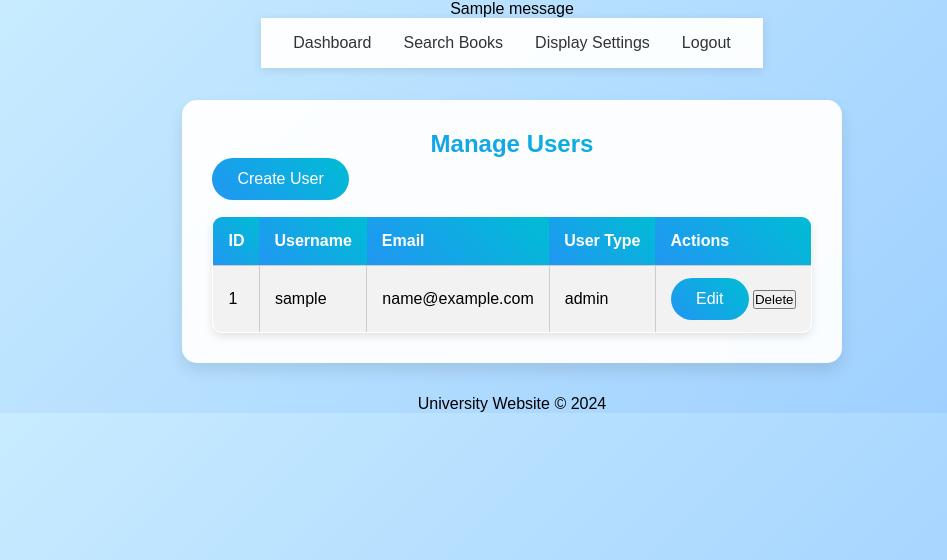
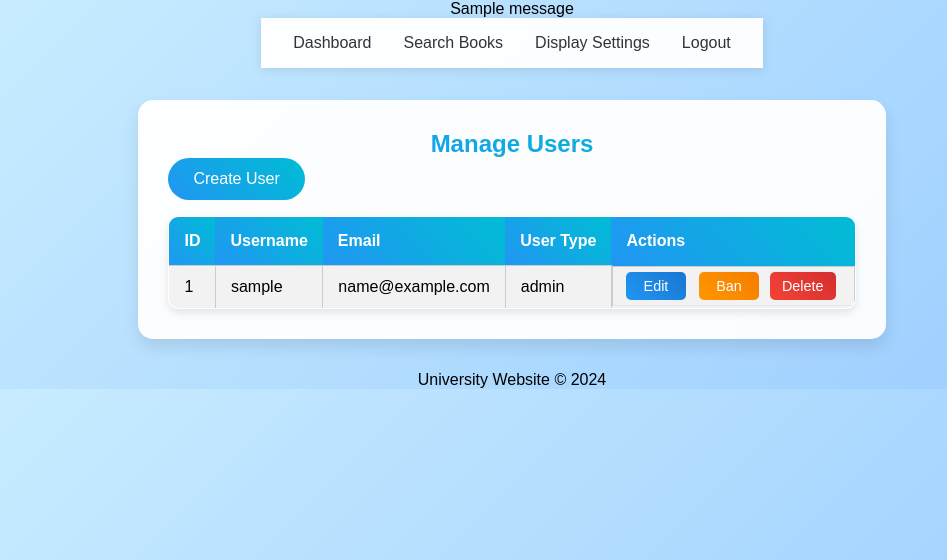
Before and after one commit to mrle0429/University-System-Web, a Flask app: page /admin/manage_users in a window 1280 px wide. Shown: the top 560 px of the page, without its empty margins (128-1075 px from the left). Run offline with Flask 3, Linux system fonts and the light colour scheme; a user stored in the database is signed in; tables that the repository leaves empty hold one stand-in row (values such as "Sample post"); one stand-in notice (Sample message) is shown; some libraries are stand-ins or nearby versions.

Commit message:
1. 添加禁止用户登录功能 2. 增加管理员查看日志 3. 修改管理员页面布局

```diff
--- a/app/models.py
+++ b/app/models.py
@@ -10,6 +10,7 @@ class User(UserMixin, db.Model):
     user_type = db.Column(db.String(20), nullable=False)  # e.g., 'student', 'teacher', etc.
     created_at = db.Column(db.DateTime, default=datetime.utcnow)
     updated_at = db.Column(db.DateTime, default=datetime.utcnow, onupdate=datetime.utcnow)
+    is_banned = db.Column(db.Boolean, default=False)  # 只保留一个封禁状态字段
 
     def __repr__(self):
         return f'<User {self.username}>'
--- a/app/routes.py
+++ b/app/routes.py
@@ -6,8 +6,22 @@ from app.forms import RegisterForm, LoginForm, TeacherProfileForm, StudentProfil
 from app.models import User, TeacherProfile, StudentProfile, Course, CourseRegistration, db, ForumPost, ForumReply, \
     LibraryStaffProfile, LibraryResource, StudentGrade, EBikeLicense, SecurityProfile, AdminProfile, UserPreference
 from werkzeug.security import generate_password_hash, check_password_hash
+from app.utils.logger import SystemLogger
+import os
 
 main_routes = Blueprint('main', __name__)
+
+# 创建全局logger实例
+system_logger = SystemLogger()
+
+@main_routes.before_request
+def check_banned():
+    # 检查当前用户是否登录且被封禁
+    if current_user.is_authenticated and current_user.is_banned:
+        # 如果是被封禁用户,则登出并重定向到首页
+        logout_user()
+        flash('Your account has been banned. Please contact the administrator.','danger')
+        return redirect(url_for('main.index'))
 
 @main_routes.route('/', methods=['GET', 'POST'])
 def index():
@@ -18,10 +32,16 @@ def index():
     if form.validate_on_submit():
         user = User.query.filter_by(email=form.email.data).first()
         if user and check_password_hash(user.password, form.password.data):
+            if user.is_banned:
+                system_logger.log_warning(f"Banned user attempted to login: {user.username}")
+                flash('Your account has been banned.', 'danger')
+                return redirect(url_for('main.index'))
+
             login_user(user)
-            flash('Login successful!', 'success')
+            system_logger.log_info(f"User logged in successfully: {user.username}")
             return redirect(url_for('main.profile', user_id=user.id))
         else:
+            system_logger.log_warning(f"Failed login attempt for email: {form.email.data}")
             flash('Login failed. Please check your email and password.', 'danger')
 
     return render_template('index.html', form=form)
@@ -317,6 +337,7 @@ def delete_course(course_id):
 @main_routes.route('/forum/<string:board_type>')
 @login_required
 def forum(board_type):
+
     # 确只有学生和老师可以访问
     if current_user.user_type not in ['student', 'teacher']:
         flash("You are not authorized to access this board.", "danger")
@@ -355,6 +376,7 @@ def create_post(board_type):
         )
         db.session.add(new_post)
         db.session.commit()
+        system_logger.log_info(f"User {current_user.username} created a new post in {board_type} board")
         flash("Post created successfully!", "success")
         return redirect(url_for('main.forum', board_type=board_type))
     return render_template('create_post.html', form=form, board_type=board_type)
@@ -532,6 +554,7 @@ def delete_book(book_id):
     db.session.delete(book)
     db.session.commit()
     flash('Book deleted successfully!', 'success')
+    system_logger.log_info(f"Library staff {current_user.username} deleted book: {book_title}")
     return redirect(url_for('main.manage_books'))
 
 @main_routes.route('/view_grades/<int:student_id>', methods=['GET'])
@@ -576,11 +599,13 @@ def add_grade():
         if grade_entry:
             # 更新现有成绩
             grade_entry.grade = form.grade.data
+            system_logger.log_info(f"Teacher {current_user.username} updated grade for student {student_id} in course {course_id}")
             flash("Grade updated successfully!", "success")
         else:
             # 创建新的成绩记录
             grade_entry = StudentGrade(student_id=student_id, course_id=course_id, grade=form.grade.data)
             db.session.add(grade_entry)
+            system_logger.log_info(f"Teacher {current_user.username} added new grade for student {student_id} in course {course_id}")
             flash("Grade added successfully!", "success")
 
         db.session.commit()
@@ -724,6 +749,7 @@ def manage_users():
         return redirect(url_for('main.index'))
 
     users = User.query.all()
+    system_logger.log_info(f"Admin {current_user.username} accessed user management")
     return render_template('manage_users.html', users=users)
 
 #管理员创建用户
@@ -748,6 +774,7 @@ def create_user():
         )
         db.session.add(new_user)
         db.session.commit()
+        system_logger.log_info(f"Admin {current_user.username} created new user: {new_user.username} ({new_user.user_type})")
         flash(f'用户 {form.username.data} 创建成功！', 'success')
         return redirect(url_for('main.manage_users'))
     return render_template('create_user.html', form=form)
@@ -761,7 +788,8 @@ def delete_user(user_id):
 
     try:
         user = User.query.get_or_404(user_id)
-
+        username = user.username
+        user_type = user.user_type
         # 1. 根据用户类型处理特定关联数据
         if user.user_type == 'student':
             # 处理学生相关数据
@@ -792,9 +820,8 @@ def delete_user(user_id):
             # 检查是否是最后一个管理员
             admin_count = User.query.filter_by(user_type='admin').count()
             if admin_count <= 1:
-                print("尝试删除最后一个管理员")  # 调试信息
                 from flask import session
-                session['_flashes'] = [(u'danger', u'无法删除最后一个管理员账号！')]
+                session['_flashes'] = [(u'danger', u'Cannot delete the last admin account.')]
                 return redirect(url_for('main.manage_users'))
             AdminProfile.query.filter_by(user_id=user.id).delete()
 
@@ -813,12 +840,14 @@ def delete_user(user_id):
         db.session.delete(user)
         db.session.commit()
 
-        flash('用户删除成功！', 'success')
+        system_logger.log_info(f"Admin {current_user.username} deleted user: {username} ({user_type})")
+        flash('User Delete Success!', 'success')
         return redirect(url_for('main.manage_users'))
 
     except Exception as e:
+        system_logger.log_error(f"Error deleting user {user_id}: {str(e)}")
         db.session.rollback()
-        flash(f'删除用户时出错：{str(e)}', 'danger')
+        flash(f'Delete Error:{str(e)}', 'danger')
         return redirect(url_for('main.manage_users'))
 
 
@@ -910,7 +939,74 @@ def edit_user(user_id):
             user.password = generate_password_hash(form.password.data, method='pbkdf2:sha256')
 
         db.session.commit()
-        flash(f'用户 {user.username} 更新成功！', 'success')
+        flash(f'User {user.username} update success !', 'success')
         return redirect(url_for('main.manage_users'))
 
     return render_template('edit_user.html', form=form, user=user)
+
+@main_routes.route('/admin/ban_user/<int:user_id>', methods=['POST'])
+@login_required
+def ban_user(user_id):
+    if current_user.user_type != 'admin':
+        flash('Access denied. Admin only.', 'danger')
+        return redirect(url_for('main.index'))
+
+    user = User.query.get_or_404(user_id)
+    user.is_banned = True
+    db.session.commit()
+    system_logger.log_warning(f"Admin {current_user.username} banned user: {user.username}")
+    flash(f'User {user.username} has been banned.', 'success')
+    return redirect(url_for('main.manage_users'))
+
+@main_routes.route('/admin/unban_user/<int:user_id>', methods=['POST'])
+@login_required
+def unban_user(user_id):
+    if current_user.user_type != 'admin':
+        flash('Access denied. Admin only.', 'danger')
+        return redirect(url_for('main.index'))
+
+    user = User.query.get_or_404(user_id)
+    user.is_banned = False
+    db.session.commit()
+    system_logger.log_info(f"Admin {current_user.username} unbanned user: {user.username}")
+    flash(f'User {user.username} has been unbanned.', 'success')
+    return redirect(url_for('main.manage_users'))
+
+@main_routes.route('/admin/view_logs')
+@login_required
+def view_logs():
+    if current_user.user_type != 'admin':
+        flash('Access denied. Admin only.', 'danger')
+        return redirect(url_for('main.index'))
+
+    # 获取日志文件列表
+    log_dir = 'logs'
+    log_files = []
+    if os.path.exists(log_dir):
+        log_files = [f for f in os.listdir(log_dir) if f.endswith('.log')]
+        log_files.sort(reverse=True)  # 最新的文件在前
+
+    # 读取选定的日志文件
+    selected_log = request.args.get('file', '')
+    log_content = {'errors': [], 'warnings': [], 'info': []}
+
+    if selected_log and selected_log in log_files:
+        with open(os.path.join(log_dir, selected_log), 'r', encoding='utf-8') as f:
+            for line in f:
+                if 'ERROR' in line:
+                    log_content['errors'].append(line)
+                elif 'WARNING' in line:
+                    log_content['warnings'].append(line)
+                elif 'INFO' in line:
+                    log_content['info'].append(line)
+
+    return render_template('view_logs.html',
+                         log_files=log_files,
+                         selected_log=selected_log,
+                         log_content=log_content)
+
+
+@main_routes.errorhandler(Exception)
+def handle_error(error):
+    system_logger.log_error(f"System error: {str(error)}")
+    return 'Internal Server Error', 500
--- a/app/static/css/style.css
+++ b/app/static/css/style.css
@@ -828,3 +828,108 @@ textarea {
 .mb-4 {
     margin-bottom: 1.5rem; /* 24px */
 }
+
+.log-entry {
+    font-family: monospace;
+    padding: 5px;
+    margin-bottom: 5px;
+    border-bottom: 1px solid #eee;
+    white-space: pre-wrap;
+    word-wrap: break-word;
+}
+
+.card-header h5 {
+    margin: 0;
+}
+
+/* 管理操作按钮基础样式 */
+.admin-btn {
+    display: inline-block;
+    padding: 6px 12px;  /* 稍微减小padding使按钮更紧凑 */
+    margin: 0 3px;      /* 减小边距 */
+    border: none;
+    border-radius: 5px;
+    color: white;
+    font-size: 0.9rem;
+    cursor: pointer;
+    transition: all 0.3s ease;
+    text-decoration: none;
+    text-align: center;
+    min-width: 60px;    /* 确保按钮最小宽度一致 */
+}
+
+.admin-btn:hover {
+    transform: translateY(-2px);
+    box-shadow: 0 2px 5px rgba(0, 0, 0, 0.2);
+}
+
+/* 编辑按钮 - 蓝色 */
+.admin-btn-edit {
+    background: linear-gradient(45deg, #2196F3, #1976D2);
+}
+
+.admin-btn-edit:hover {
+    background: linear-gradient(45deg, #1976D2, #1565C0);
+}
+
+/* 解封按钮 - 绿色 */
+.admin-btn-unban {
+    background: linear-gradient(45deg, #4CAF50, #388E3C);
+}
+
+.admin-btn-unban:hover {
+    background: linear-gradient(45deg, #388E3C, #2E7D32);
+}
+
+/* 封禁按钮 - 橙色 */
+.admin-btn-ban {
+    background: linear-gradient(45deg, #FF9800, #F57C00);
+}
+
+.admin-btn-ban:hover {
+    background: linear-gradient(45deg, #F57C00, #EF6C00);
+}
+
+/* 删除按钮 - 红色 */
+.admin-btn-delete {
+    background: linear-gradient(45deg, #f44336, #d32f2f);
+}
+
+.admin-btn-delete:hover {
+    background: linear-gradient(45deg, #d32f2f, #c62828);
+}
+
+/* 按钮组容器 */
+.admin-btn-group {
+    display: flex;
+    align-items: center;
+    justify-content: flex-start; /* 左对齐 */
+    gap: 5px;                    /* 减小间距 */
+    white-space: nowrap;         /* 防止按钮换行 */
+}
+
+/* 表单按钮样式重置 */
+.admin-btn-group form {
+    margin: 0;
+    padding: 0;
+    display: inline-block;  /* 让表单内联显示 */
+}
+
+/* 表格单元格样式 */
+td.admin-btn-group {
+    min-width: 200px;      /* 确保有足够空间放置按钮 */
+    padding: 5px 10px;     /* 调整单元格内边距 */
+}
+
+/* 确保按钮在同一行显示 */
+.admin-btn-group > * {
+    float: left;           /* 使用浮动布局 */
+    margin-right: 5px;     /* 按钮之间的间距 */
+}
+
+/* 清除浮动 */
+.admin-btn-group::after {
+    content: "";
+    display: table;
+    clear: both;
+}
--- a/app/templates/admin_dashboard.html
+++ b/app/templates/admin_dashboard.html
@@ -24,5 +24,11 @@
             </a>
         </div>
     </div>
+    <!-- View Logs Button -->
+    <div class="col-md-12 mb-4">
+        <a href="{{ url_for('main.view_logs') }}" class="action-button purple">
+        <i class="fas fa-list"></i> View System Logs
+        </a>
+    </div>
 </div>
 {% endblock %}
--- a/app/templates/manage_users.html
+++ b/app/templates/manage_users.html
@@ -20,10 +20,19 @@
                 <td>{{ user.username }}</td>
                 <td>{{ user.email }}</td>
                 <td>{{ user.user_type }}</td>
-                <td>
-                    <a href="{{ url_for('main.edit_user', user_id=user.id) }}" class="btn btn-primary btn-sm">Edit</a>
-                    <form method="POST" action="{{ url_for('main.delete_user', user_id=user.id) }}" style="display:inline;">
-                        <button type="submit" class="btn btn-danger btn-sm">Delete</button>
+                <td class="admin-btn-group">
+                    <a href="{{ url_for('main.edit_user', user_id=user.id) }}" class="admin-btn admin-btn-edit">Edit</a>
+                    {% if user.is_banned %}
+                        <form method="POST" action="{{ url_for('main.unban_user', user_id=user.id) }}">
+                            <button type="submit" class="admin-btn admin-btn-unban">Unban</button>
+                        </form>
+                    {% else %}
+                        <form method="POST" action="{{ url_for('main.ban_user', user_id=user.id) }}" class="btn btn-secondary btn-sm">
+                            <button type="submit" class="admin-btn admin-btn-ban">Ban</button>
+                        </form>
+                    {% endif %}
+                    <form method="POST" action="{{ url_for('main.delete_user', user_id=user.id) }}" class="btn btn-danger">
+                        <button type="submit" class="admin-btn admin-btn-delete">Delete</button>
                     </form>
                 </td>
             </tr>
```
Also changed, not shown: app/templates/base.html (+4 -4 lines), app/templates/index.html (+9 -0 lines), app/templates/view_logs.html (added, +66 -0 lines), app/utils/logger.py (added, +42 -0 lines), 1 other file.
